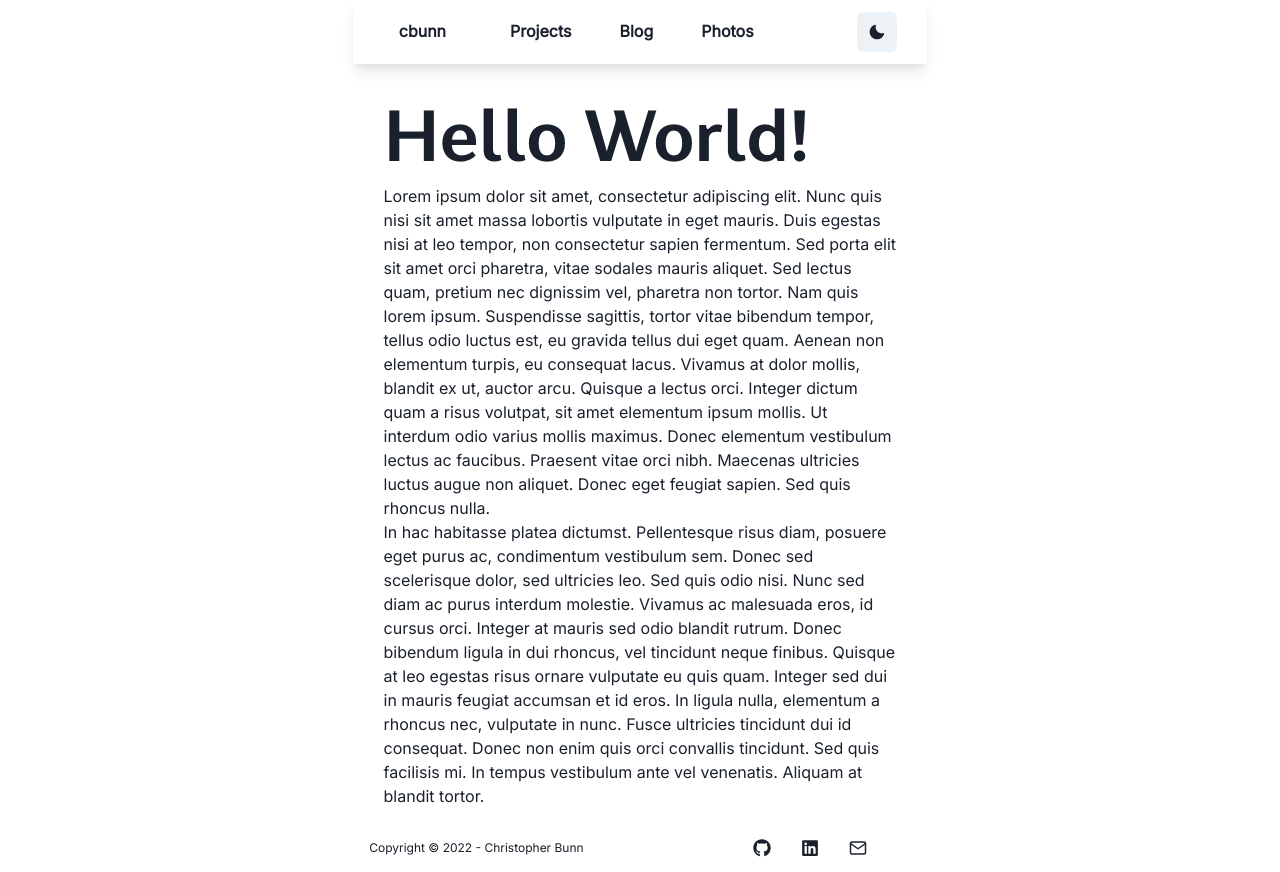
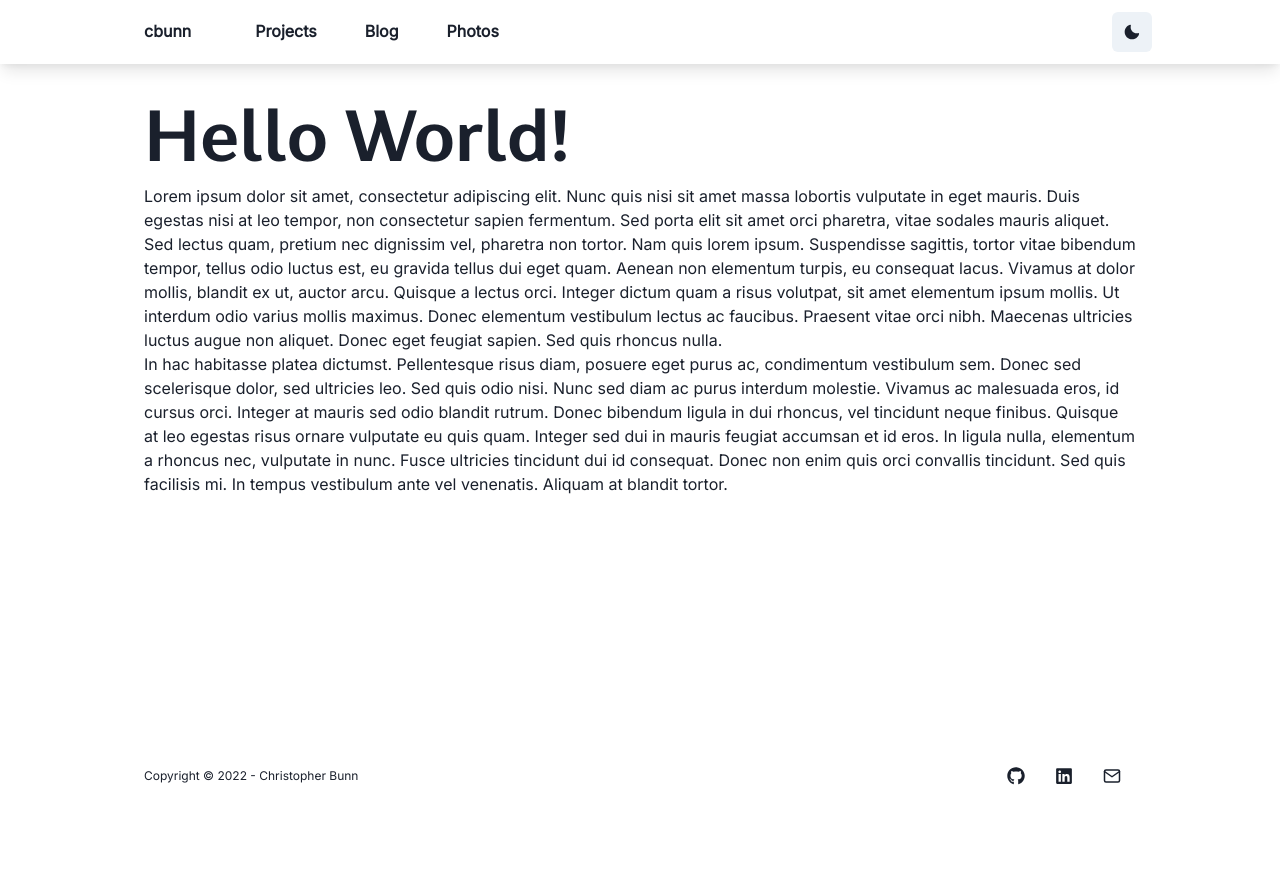
Before and after one commit to cbunn81/cbunn-portfolio, a Next.js app: page / in a window 1280 px wide. After the commit the page ends 800 px from the top, so only its background shows below. Built offline with nearby package versions, Linux system fonts and the light colour scheme.

Commit message:
Use Flex for the main content of the index page as it fills the space horizontally.

```diff
--- a/src/pages/index.tsx
+++ b/src/pages/index.tsx
@@ -21,14 +21,15 @@ const Index = () => (
         content="I'm Christopher Bunn. I'm Web and Software Developer based in Tokushima, Japan."
       />
     </Head>
-    <Container
+    <Flex
       h="100vh"
-      display={"flex"}
       flexDirection={"column"}
       justifyContent="start"
+      alignItems={"center"}
     >
       <Navbar />
       <Container
+        as="main"
         maxW={"container.lg"}
         w={"95%"}
         px={4}
@@ -70,7 +71,7 @@ const Index = () => (
         </Text>
       </Container>
       <Footer />
-    </Container>
+    </Flex>
   </>
 );
 
```
